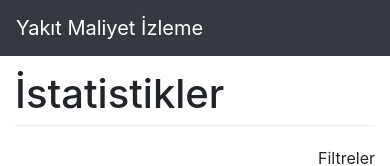
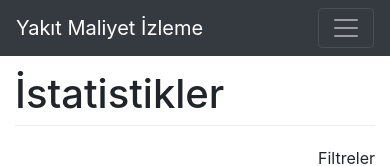
Before and after one commit to hsnaydd/vue-fuel-cost-statistics-app, a Vue app: page / in a window 390 px wide. Shown: the top 166 px of the page. Built offline with nearby package versions, Linux system fonts and the light colour scheme.

Commit message:
Responsive fixes

```diff
--- a/src/App.vue
+++ b/src/App.vue
@@ -1,8 +1,24 @@
 <template>
   <div>
     <header>
-      <nav class="navbar navbar-expand-md navbar-dark fixed-top bg-dark">
+      <nav class="navbar navbar-dark fixed-top bg-dark">
         <a class="navbar-brand" href="">Yakıt Maliyet İzleme</a>
+        <button class="navbar-toggler d-sm-none" type="button" @click="isNavbarActive = !isNavbarActive" aria-expanded="false" aria-label="Toggle navigation">
+          <span class="navbar-toggler-icon"></span>
+        </button>
+        <div class="collapse navbar-collapse" :class="{ 'show': isNavbarActive }" >
+          <ul class="navbar-nav mr-auto">
+            <li class="nav-item">
+              <router-link class="nav-link" to="/">İstatistikler</router-link>
+            </li>
+            <li class="nav-item">
+              <router-link class="nav-link" to="/routes">Yollarım</router-link>
+            </li>
+            <li class="nav-item">
+              <router-link class="nav-link" to="/entries">Kayıtlarım</router-link>
+            </li>
+          </ul>
+        </div>
       </nav>
     </header>
 
@@ -33,6 +49,11 @@
 <script>
 export default {
   name: 'app',
+  data() {
+    return {
+      isNavbarActive: false,
+    };
+  },
 };
 </script>
 
@@ -92,6 +113,13 @@ h1 {
 
 .router-link-exact-active {
   color: #fff;
+}
+
+.nav-pills .router-link-exact-active {
   background-color: #007bff;
 }
+
+.navbar-dark .navbar-nav .router-link-exact-active {
+  color: #fff;
+}
 </style>
```
